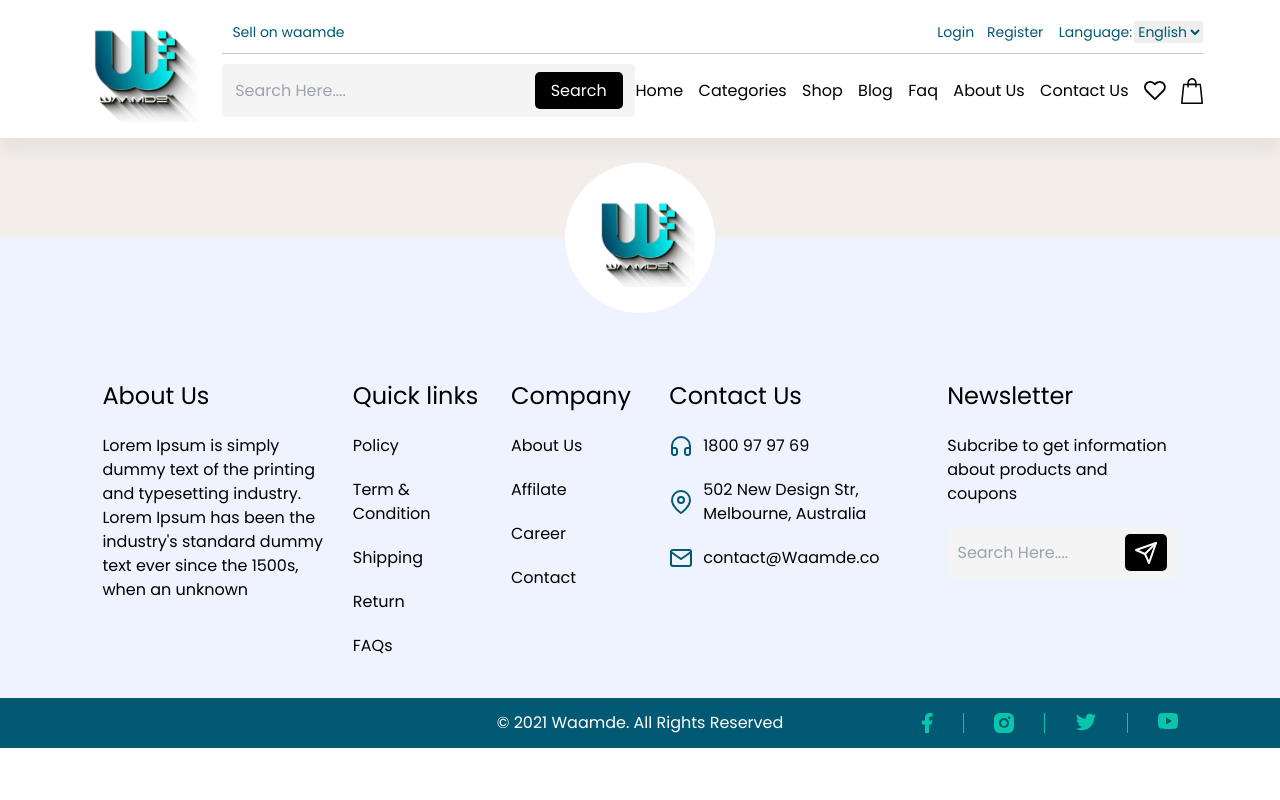
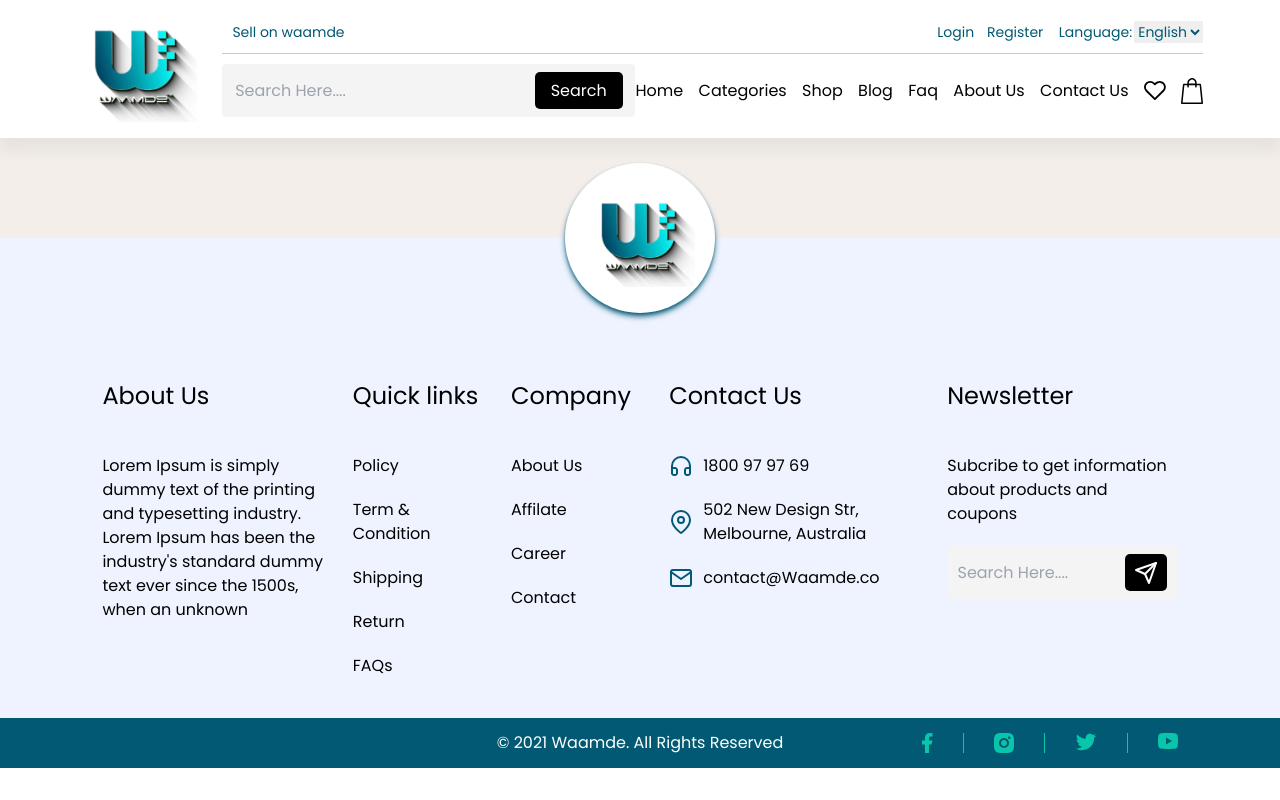
Before and after one commit to webgently/waamde-staging-shopping-frontend, a React (Create React App) app: page / in a window 1280 px wide. Built offline with nearby package versions, Linux system fonts and the light colour scheme.

Commit message:
fix: footer style

```diff
--- a/src/components/footer/footer.scss
+++ b/src/components/footer/footer.scss
@@ -6,12 +6,13 @@ footer {
     left: calc(50% - 75px);
     > div {
       @apply flex justify-center items-center bg-seventh w-[150px] h-[150px] rounded-full;
+      box-shadow: 0 4px 6px -1px #025973, 0 2px 4px -2px #025973;
     }
   }
   .footer-main {
     @apply xl:flex lg:flex justify-between bg-ninth h-full pt-[140px] pb-[40px] space-y-[40px] lg:space-y-0 lg:space-x-[20px] xl:px-[8vw] lg:px-[6vw] px-[4vw];
     h3 {
-      @apply text-[24px];
+      @apply text-[24px] pb-[20px];
     }
     p {
       @apply text-[16px];
--- a/src/components/footer/footer.tsx
+++ b/src/components/footer/footer.tsx
@@ -14,7 +14,7 @@ const Footer = () => {
     return (
         <footer>
             <div className="logo-container">
-                <div>
+                <div className="shadow-xl">
                     <img src={Logo} alt="logo" className=" w-[110px]" />
                 </div>
             </div>
```
